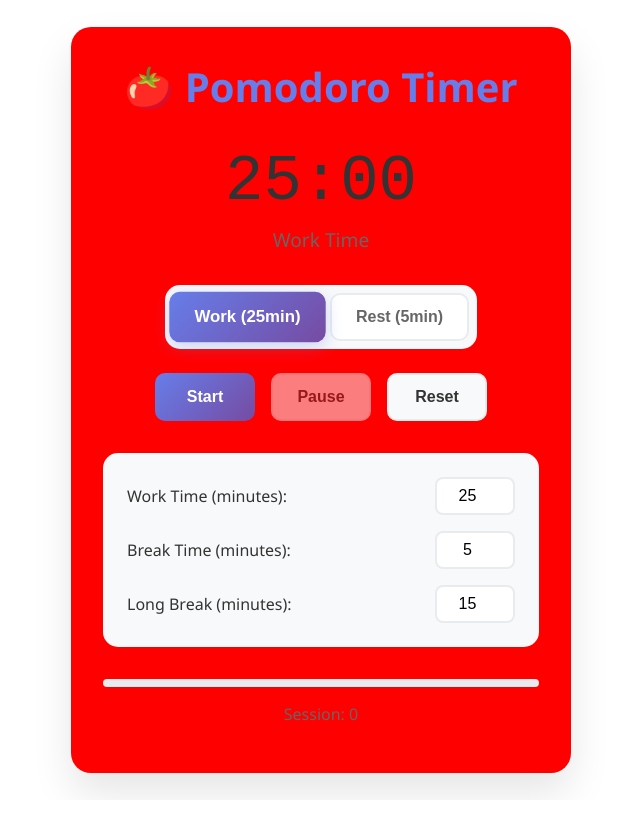
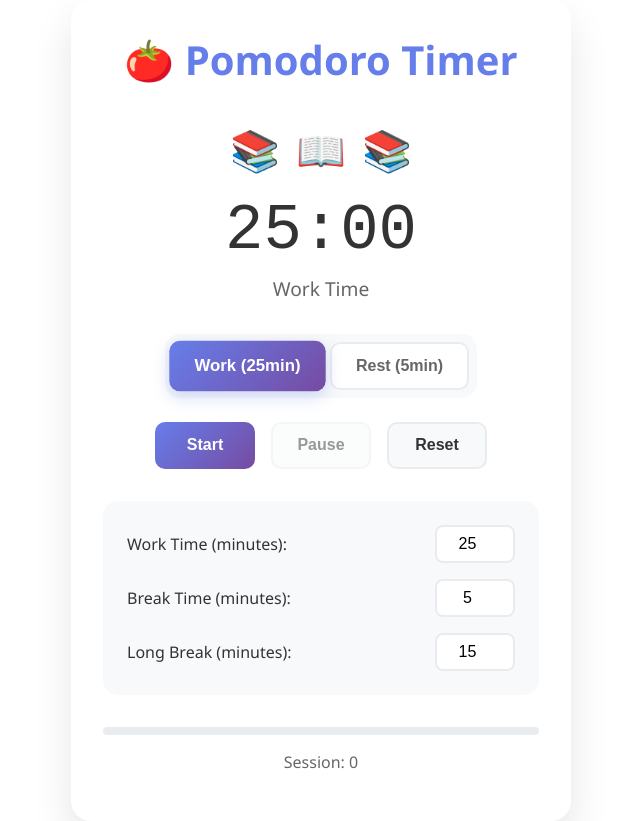
Before and after one commit to vikaspro622/lulua1, a plain HTML site: page index.html in a window 1280 px wide. Both pictures are taken after a click on the button "Work (25min)". Shown: the whole page, without its empty margins (319-959 px from the left). Before the commit the page ends 800 px from the top, so only its background shows below. Drawn offline with Linux system fonts and the light colour scheme.

Commit message:
more changes

```diff
--- a/index.html
+++ b/index.html
@@ -10,6 +10,8 @@
     <div class="container">
         <div id="focusDisplay" class="focus-display" style="display:none;"></div>
         <h1>🍅 Pomodoro Timer</h1>
+
+        <div id="modeAnimation" class="mode-animation"></div>
 
         <div class="timer-display">
             <div class="time" id="time">25:00</div>
--- a/script.js
+++ b/script.js
@@ -35,6 +35,7 @@ class PomodoroTimer {
         this.focusInput = document.getElementById('focusInput');
         this.setFocusBtn = document.getElementById('setFocusBtn');
         this.focusDisplay = document.getElementById('focusDisplay');
+        this.modeAnimation = document.getElementById('modeAnimation');
     }
 
     setupEventListeners() {
@@ -108,6 +109,7 @@ class PomodoroTimer {
         this.updateDisplay();
         this.updateStatus('Work Time');
         this.updateProgress();
+        this.showModeAnimation('work');
 
         // Update button states
         this.workModeButton.classList.add('active');
@@ -122,6 +124,7 @@ class PomodoroTimer {
         this.updateDisplay();
         this.updateStatus('Break Time');
         this.updateProgress();
+        this.showModeAnimation('rest');
 
         // Update button states
         this.restModeButton.classList.add('active');
@@ -163,6 +166,7 @@ class PomodoroTimer {
         this.updateStatus();
         this.updateProgress();
         this.sessionCountElement.textContent = this.sessionCount;
+        this.showModeAnimation('work'); // Default to work mode animation
 
         // Reset mode buttons to work mode
         this.workModeButton.classList.add('active');
@@ -278,6 +282,21 @@ class PomodoroTimer {
             console.log('Audio not supported');
         }
     }
+
+    showModeAnimation(mode) {
+        if (mode === 'work') {
+            this.modeAnimation.innerHTML = `
+                <span class="book-emoji" style="animation-delay:0s;">📚</span>
+                <span class="book-emoji" style="animation-delay:0.1s;">📖</span>
+                <span class="book-emoji" style="animation-delay:0.2s;">📚</span>
+            `;
+        } else if (mode === 'rest') {
+            this.modeAnimation.innerHTML = `
+                <span class="rest-emoji" style="animation-delay:0s;">☕</span>
+                <span class="rest-emoji" style="animation-delay:0.1s;">🛌</span>
+            `;
+        }
+    }
 }
 
 // Initialize the timer when the page loads
--- a/styles.css
+++ b/styles.css
@@ -15,7 +15,7 @@ body {
 }
 
 .container {
-    background: red;
+    background: white;
     border-radius: 20px;
     padding: 2rem;
     box-shadow: 0 20px 40px rgba(0, 0, 0, 0.1);
@@ -340,3 +340,26 @@ h1 {
     animation: pulse 0.5s ease-in-out;
     color: #e74c3c;
 }
+
+.mode-animation {
+    min-height: 60px;
+    display: flex;
+    justify-content: center;
+    align-items: center;
+    margin-bottom: 1rem;
+    font-size: 2.5rem;
+    gap: 1rem;
+}
+
+.book-emoji, .rest-emoji {
+    opacity: 0;
+    transform: translateY(20px) scale(0.8);
+    animation: popIn 0.5s forwards;
+}
+
+@keyframes popIn {
+    to {
+        opacity: 1;
+        transform: translateY(0) scale(1);
+    }
+}
```
